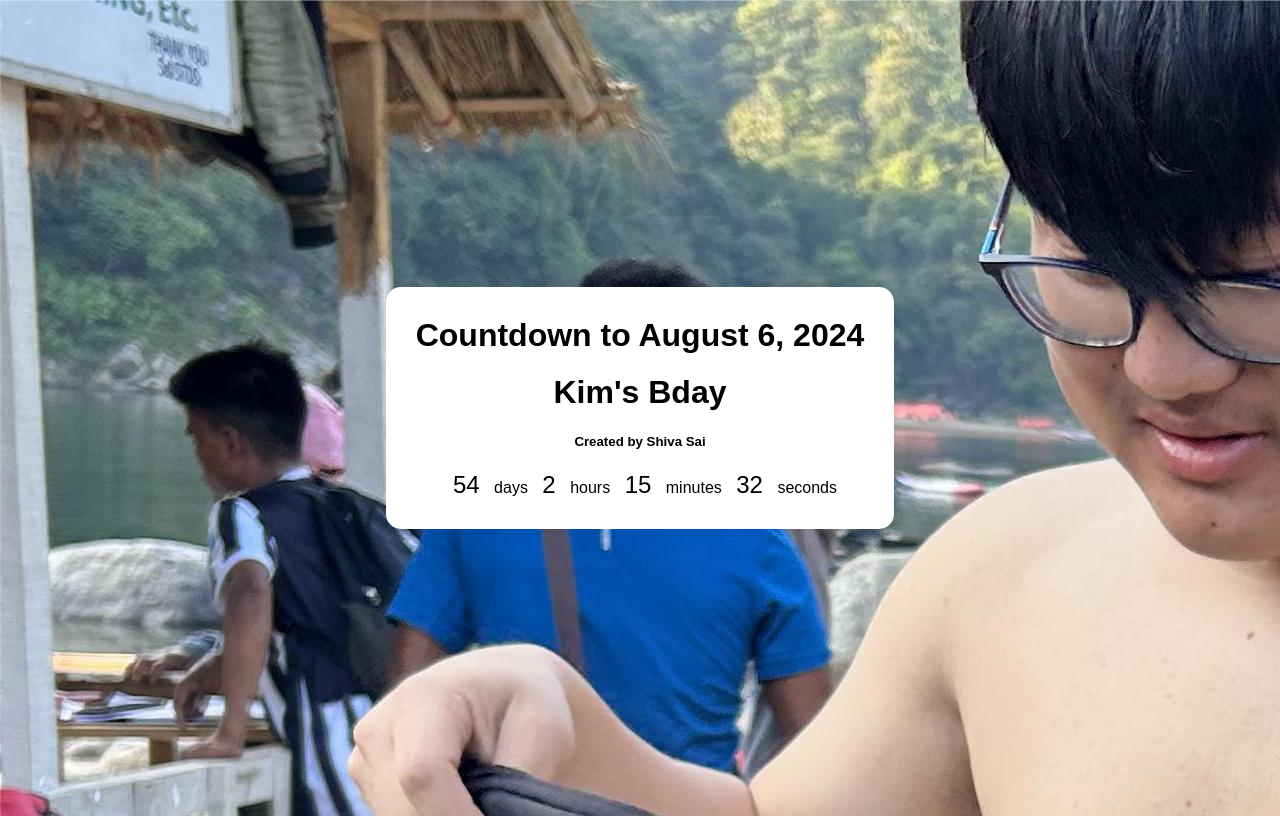
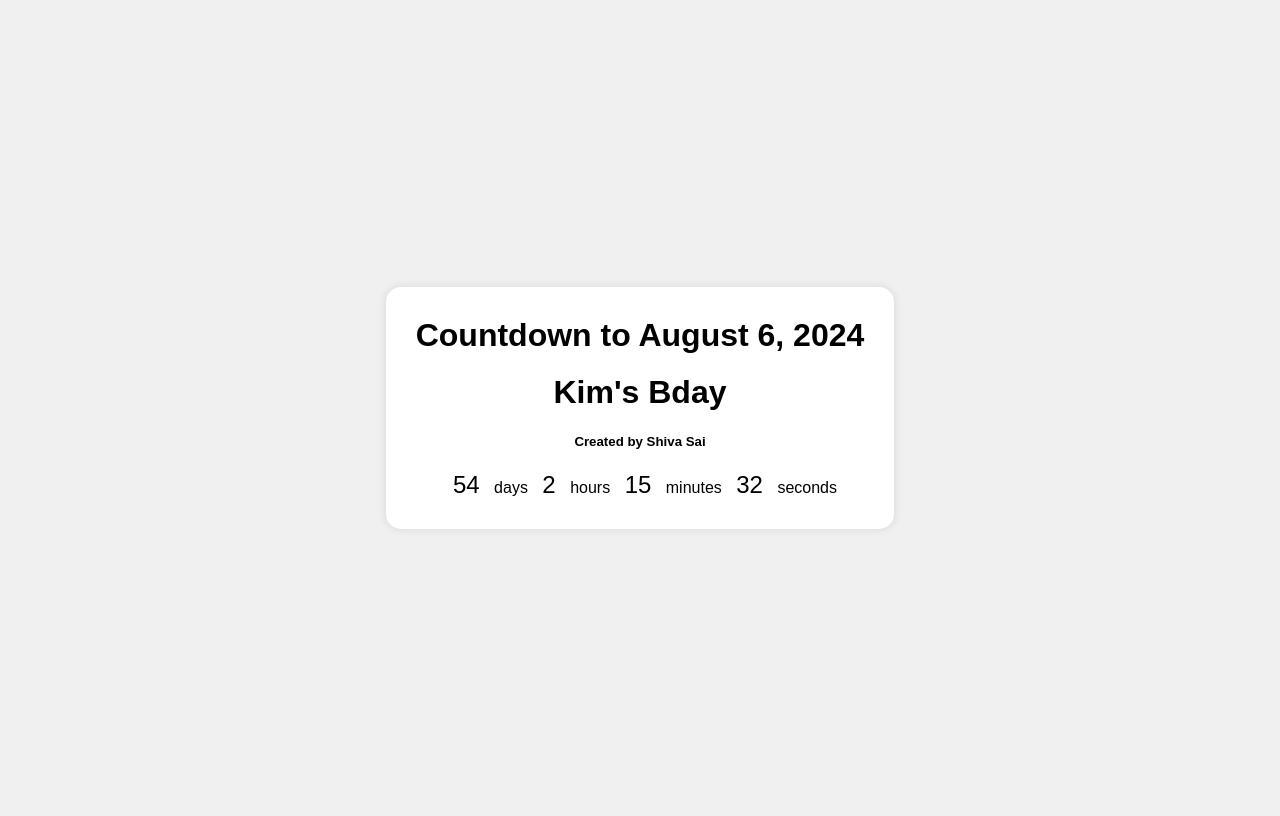
Before and after one commit to chitti-a7r4/website, a plain HTML site: page website.html in a window 1280 px wide. Drawn offline with Linux system fonts and the light colour scheme.

Commit message:
Update website.html

```diff
--- a/website.html
+++ b/website.html
@@ -10,7 +10,6 @@
             align-items: center;
             min-height: 100vh;
             font-family: Arial, sans-serif;
-            background-image: url(kim.jpg);
         }
         .event-timer {
             background: #ffffff;
```
